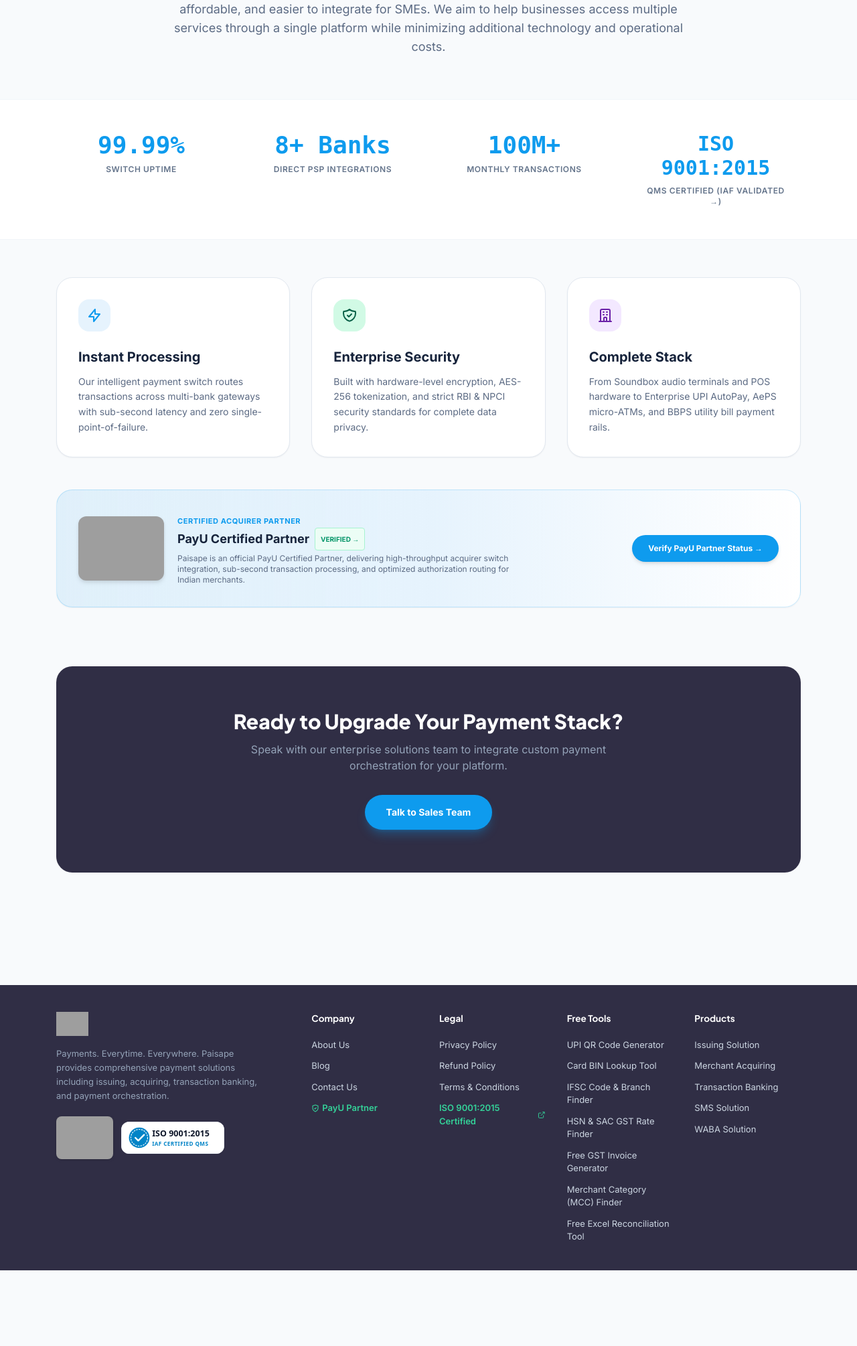
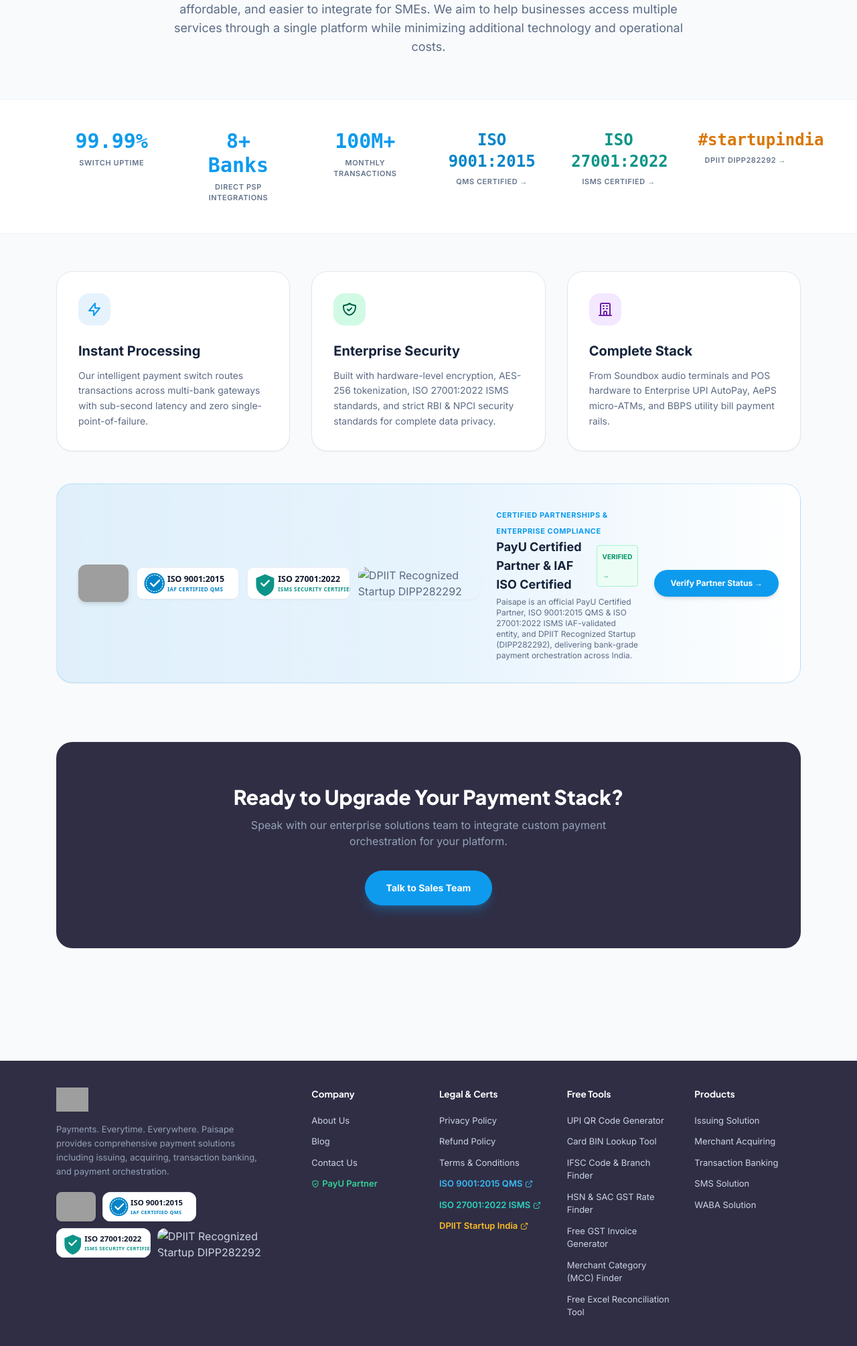
Before and after one commit to Paisape/pweb, a PHP site: page /about-us/index.php in a window 1280 px wide. Shown: the part 495-2505 px from the top of the page at 67% size. Before the commit the page ends 2392 px from the top, so only its background shows below. Run offline with PHP 8.4, Linux system fonts and the light colour scheme; some libraries are stand-ins or nearby versions; grey boxes are pictures that could not be loaded.

Commit message:
feat: add ISO 27001:2022 ISMS & DPIIT Startup India (DIPP282292) certifications across website

```diff
--- a/about-us/index.php
+++ b/about-us/index.php
@@ -61,22 +61,30 @@
   <!-- Metrics Grid -->
   <section class="py-12 bg-white border-y border-slate-100">
     <div class="mx-auto max-w-site px-5">
-      <div class="grid grid-cols-2 md:grid-cols-4 gap-8 text-center">
-        <div class="p-4">
-          <p class="text-3xl sm:text-4xl font-extrabold text-brand font-mono">99.99%</p>
-          <p class="text-xs font-semibold text-slate-500 uppercase tracking-wider mt-2">Switch Uptime</p>
+      <div class="grid grid-cols-2 md:grid-cols-3 lg:grid-cols-6 gap-6 text-center">
+        <div class="p-3">
+          <p class="text-2xl sm:text-3xl font-extrabold text-brand font-mono">99.99%</p>
+          <p class="text-[11px] font-semibold text-slate-500 uppercase tracking-wider mt-1.5">Switch Uptime</p>
         </div>
-        <div class="p-4">
-          <p class="text-3xl sm:text-4xl font-extrabold text-brand font-mono">8+ Banks</p>
-          <p class="text-xs font-semibold text-slate-500 uppercase tracking-wider mt-2">Direct PSP Integrations</p>
+        <div class="p-3">
+          <p class="text-2xl sm:text-3xl font-extrabold text-brand font-mono">8+ Banks</p>
+          <p class="text-[11px] font-semibold text-slate-500 uppercase tracking-wider mt-1.5">Direct PSP Integrations</p>
         </div>
-        <div class="p-4">
-          <p class="text-3xl sm:text-4xl font-extrabold text-brand font-mono">100M+</p>
-          <p class="text-xs font-semibold text-slate-500 uppercase tracking-wider mt-2">Monthly Transactions</p>
+        <div class="p-3">
+          <p class="text-2xl sm:text-3xl font-extrabold text-brand font-mono">100M+</p>
+          <p class="text-[11px] font-semibold text-slate-500 uppercase tracking-wider mt-1.5">Monthly Transactions</p>
         </div>
-        <a href="https://www.iafcertsearch.org/certification/RC4pwKgEYuifFY9MQAMuaxjM" target="_blank" rel="noopener" class="p-4 group block hover:bg-slate-50 rounded-2xl transition">
-          <p class="text-2xl sm:text-3xl font-extrabold text-brand font-mono group-hover:underline">ISO 9001:2015</p>
-          <p class="text-xs font-semibold text-slate-500 uppercase tracking-wider mt-2 group-hover:text-brand transition">QMS Certified (IAF Validated &rarr;)</p>
+        <a href="https://www.iafcertsearch.org/certification/RC4pwKgEYuifFY9MQAMuaxjM" target="_blank" rel="noopener" class="p-3 group block hover:bg-slate-50 rounded-2xl transition">
+          <p class="text-xl sm:text-2xl font-extrabold text-sky-600 font-mono group-hover:underline">ISO 9001:2015</p>
+          <p class="text-[11px] font-semibold text-slate-500 uppercase tracking-wider mt-1.5 group-hover:text-brand transition">QMS Certified &rarr;</p>
+        </a>
+        <a href="https://www.iafcertsearch.org/certification/EMahmahDvCLJcoeJoGLB1BaY" target="_blank" rel="noopener" class="p-3 group block hover:bg-slate-50 rounded-2xl transition">
+          <p class="text-xl sm:text-2xl font-extrabold text-teal-600 font-mono group-hover:underline">ISO 27001:2022</p>
+          <p class="text-[11px] font-semibold text-slate-500 uppercase tracking-wider mt-1.5 group-hover:text-brand transition">ISMS Certified &rarr;</p>
+        </a>
+        <a href="/assets/startup-india-certificate.pdf" target="_blank" rel="noopener" class="p-3 group block hover:bg-slate-50 rounded-2xl transition">
+          <p class="text-xl sm:text-2xl font-extrabold text-amber-600 font-mono group-hover:underline">#startupindia</p>
+          <p class="text-[11px] font-semibold text-slate-500 uppercase tracking-wider mt-1.5 group-hover:text-brand transition">DPIIT DIPP282292 &rarr;</p>
         </a>
       </div>
     </div>
@@ -103,13 +111,13 @@
           </div>
           <h3 class="text-xl font-extrabold text-ink mb-3">Enterprise Security</h3>
           <p class="text-sm text-body leading-relaxed">
-            Built with hardware-level encryption, AES-256 tokenization, and strict RBI &amp; NPCI security standards for complete data privacy.
+            Built with hardware-level encryption, AES-256 tokenization, ISO 27001:2022 ISMS standards, and strict RBI &amp; NPCI security standards for complete data privacy.
           </p>
         </div>
 
         <div class="bg-white rounded-3xl p-8 border border-slate-200 shadow-sm">
           <div class="w-12 h-12 rounded-2xl bg-purple-100 text-purple-800 flex items-center justify-center font-bold mb-6">
-            <svg class="w-6 h-6" fill="none" stroke="currentColor" viewBox="0 0 24 24"><path stroke-linecap="round" stroke-linejoin="round" stroke-width="2" d="M19 21V5a2 2 0 00-2-2H7a2 2 0 00-2 2v16m14 0h2m-2 0h-5m-9 0H3m2 0h5m3 0h1M9 7h1m-1 4h1m4-4h1m-1 4h1m-5 10v-5a1 1 0 011-1h2a1 1 0 011 1v5m-4 0h4"></path></svg>
+            <svg class="w-6 h-6" fill="none" stroke="currentColor" viewBox="0 0 24 24"><path stroke-linecap="round" stroke-linejoin="round" stroke-width="2" d="M19 21V5a2 2 0 0 0-2-2H7a2 2 0 0 0-2 2v16m14 0h2m-2 0h-5m-9 0H3m2 0h5m3 0h1M9 7h1m-1 4h1m4-4h1m-1 4h1m-5 10v-5a1 1 0 011-1h2a1 1 0 011 1v5m-4 0h4"></path></svg>
           </div>
           <h3 class="text-xl font-extrabold text-ink mb-3">Complete Stack</h3>
           <p class="text-sm text-body leading-relaxed">
@@ -119,20 +127,31 @@
 
       </div>
 
-      <!-- Certified Partnerships Bar -->
-      <div class="mt-12 rounded-3xl bg-gradient-to-r from-brand/10 via-brandLt to-white p-8 border border-brand/20 shadow-sm flex flex-col sm:flex-row items-center justify-between gap-6">
-        <div class="flex items-center gap-5">
-          <a href="https://pmny.in/er1smJcqj6z5" target="_blank" rel="noopener" class="shrink-0 transition hover:scale-105" aria-label="PayU Certified Partner Verification">
-            <img width="100" height="100" src="https://partner.payu.in/packs/media/icons/certified-partner-9aa55562.png" alt="PayU Certified Partner" class="h-24 w-auto drop-shadow-md rounded-xl" />
-          </a>
+      <!-- Certified Partnerships & Compliance Bar -->
+      <div class="mt-12 rounded-3xl bg-gradient-to-r from-brand/10 via-brandLt to-white p-8 border border-brand/20 shadow-sm flex flex-col lg:flex-row items-center justify-between gap-6">
+        <div class="flex flex-col sm:flex-row items-center gap-6">
+          <div class="flex flex-wrap items-center gap-3 shrink-0 justify-center">
+            <a href="https://pmny.in/er1smJcqj6z5" target="_blank" rel="noopener" class="transition hover:scale-105 shrink-0" aria-label="PayU Certified Partner Verification">
+              <img width="80" height="80" src="https://partner.payu.in/packs/media/icons/certified-partner-9aa55562.png" alt="PayU Certified Partner" class="h-14 w-auto drop-shadow-md rounded-xl" />
+            </a>
+            <a href="https://www.iafcertsearch.org/certification/RC4pwKgEYuifFY9MQAMuaxjM" target="_blank" rel="noopener" class="transition hover:scale-105 shrink-0" aria-label="ISO 9001:2015 IAF Verification">
+              <img width="160" height="50" src="/assets/iso-9001-logo.svg" alt="ISO 9001:2015 Certified" class="h-12 w-auto rounded-xl shadow-sm" />
+            </a>
+            <a href="https://www.iafcertsearch.org/certification/EMahmahDvCLJcoeJoGLB1BaY" target="_blank" rel="noopener" class="transition hover:scale-105 shrink-0" aria-label="ISO 27001:2022 IAF Verification">
+              <img width="160" height="50" src="/assets/iso-27001-logo.svg" alt="ISO 27001:2022 ISMS Certified" class="h-12 w-auto rounded-xl shadow-sm" />
+            </a>
+            <a href="/assets/startup-india-certificate.pdf" target="_blank" rel="noopener" class="transition hover:scale-105 shrink-0" aria-label="DPIIT Startup India Recognition Certificate DIPP282292">
+              <img width="190" height="50" src="/assets/startup-india-logo.svg" alt="DPIIT Recognized Startup DIPP282292" class="h-12 w-auto rounded-xl shadow-sm" />
+            </a>
+          </div>
           <div>
-            <span class="text-[11px] font-extrabold uppercase tracking-wider text-brand">Certified Acquirer Partner</span>
-            <h4 class="text-lg font-extrabold text-ink flex items-center gap-2">PayU Certified Partner <span class="text-[10px] font-extrabold uppercase text-emerald-600 bg-emerald-50 px-2 py-0.5 rounded border border-emerald-200">Verified &rarr;</span></h4>
-            <p class="text-xs text-body mt-1 max-w-lg">Paisape is an official PayU Certified Partner, delivering high-throughput acquirer switch integration, sub-second transaction processing, and optimized authorization routing for Indian merchants.</p>
+            <span class="text-[11px] font-extrabold uppercase tracking-wider text-brand">Certified Partnerships &amp; Enterprise Compliance</span>
+            <h4 class="text-lg font-extrabold text-ink flex items-center gap-2">PayU Certified Partner &amp; IAF ISO Certified <span class="text-[10px] font-extrabold uppercase text-emerald-600 bg-emerald-50 px-2 py-0.5 rounded border border-emerald-200">Verified &rarr;</span></h4>
+            <p class="text-xs text-body mt-1 max-w-lg">Paisape is an official PayU Certified Partner, ISO 9001:2015 QMS &amp; ISO 27001:2022 ISMS IAF-validated entity, and DPIIT Recognized Startup (DIPP282292), delivering bank-grade payment orchestration across India.</p>
           </div>
         </div>
-        <a href="https://pmny.in/er1smJcqj6z5" target="_blank" rel="noopener" class="shrink-0 rounded-full bg-brand px-6 py-3 text-xs font-bold text-white hover:bg-brandDk transition shadow-md flex items-center gap-1.5">Verify PayU Partner Status &rarr;</a>
-      </div>
+        <a href="https://pmny.in/er1smJcqj6z5" target="_blank" rel="noopener" class="shrink-0 rounded-full bg-brand px-6 py-3 text-xs font-bold text-white hover:bg-brandDk transition shadow-md flex items-center gap-1.5">Verify Partner Status &rarr;</a>
+      </div>  </div>
     </div>
   </section>
 
--- a/contact/index.php
+++ b/contact/index.php
@@ -422,7 +422,7 @@ $msgID = isset($_GET['msg']) ? $_GET['msg'] : '';
           <span class="font-display text-[14.5px] font-bold text-ink">What compliance standards do you hold?</span>
           <svg class="faq-icon h-4 w-4 shrink-0 text-brand" viewBox="0 0 24 24" fill="none" stroke="currentColor" stroke-width="2.6"><path d="M12 5v14M5 12h14"/></svg>
         </button>
-        <div class="faq-body"><p class="px-6 pb-5 text-[13.5px] leading-relaxed text-body">Bank-Grade Security 256-bit, full audit trails on every transaction, and KYC workflows built to RBI expectations. Documentation goes out with the first solutions call.</p></div>
+        <div class="faq-body"><p class="px-6 pb-5 text-[13.5px] leading-relaxed text-body">Paisape is ISO 9001:2015 QMS &amp; ISO 27001:2022 ISMS certified (IAF validated), a DPIIT Recognized Startup (DIPP282292), and PayU Certified Partner with AES-256 encryption and complete audit trails compliant with RBI &amp; NPCI guidelines.</p></div>
       </div>
     </div>
   </div>
--- a/includes/footer.php
+++ b/includes/footer.php
@@ -8,13 +8,19 @@
         <p class="mt-4 max-w-xs text-[13px] leading-relaxed text-slate-400">
           Payments. Everytime. Everywhere. Paisape provides comprehensive payment solutions including issuing, acquiring, transaction banking, and payment orchestration.
         </p>
-        <!-- Verified Trust & Compliance Badges (Directly Side-by-Side on Single Line) -->
-        <div class="mt-5 flex items-center gap-3">
+        <!-- Verified Trust & Compliance Badges Grid -->
+        <div class="mt-5 flex flex-wrap items-center gap-2.5">
           <a href="https://pmny.in/er1smJcqj6z5" target="_blank" rel="noopener" class="transition hover:scale-105 shrink-0" aria-label="PayU Certified Partner Verification">
-            <img width="80" height="80" src="https://partner.payu.in/packs/media/icons/certified-partner-9aa55562.png" alt="PayU Certified Partner" class="h-16 w-auto rounded-lg drop-shadow" />
+            <img width="80" height="80" src="https://partner.payu.in/packs/media/icons/certified-partner-9aa55562.png" alt="PayU Certified Partner" class="h-11 w-auto rounded-lg drop-shadow" />
           </a>
           <a href="https://www.iafcertsearch.org/certification/RC4pwKgEYuifFY9MQAMuaxjM" target="_blank" rel="noopener" class="transition hover:scale-105 shrink-0" aria-label="ISO 9001:2015 IAF Verification">
-            <img width="160" height="50" src="/assets/iso-9001-logo.svg" alt="ISO 9001:2015 Certified" class="h-12 w-auto rounded-xl shadow-sm" />
+            <img width="160" height="50" src="/assets/iso-9001-logo.svg" alt="ISO 9001:2015 Certified" class="h-11 w-auto rounded-xl shadow-sm" />
+          </a>
+          <a href="https://www.iafcertsearch.org/certification/EMahmahDvCLJcoeJoGLB1BaY" target="_blank" rel="noopener" class="transition hover:scale-105 shrink-0" aria-label="ISO 27001:2022 IAF Verification">
+            <img width="160" height="50" src="/assets/iso-27001-logo.svg" alt="ISO 27001:2022 ISMS Certified" class="h-11 w-auto rounded-xl shadow-sm" />
+          </a>
+          <a href="/assets/startup-india-certificate.pdf" target="_blank" rel="noopener" class="transition hover:scale-105 shrink-0" aria-label="DPIIT Startup India Recognition Certificate DIPP282292">
+            <img width="190" height="50" src="/assets/startup-india-logo.svg" alt="DPIIT Recognized Startup DIPP282292" class="h-11 w-auto rounded-xl shadow-sm" />
           </a>
         </div>
       </div>
@@ -32,12 +38,14 @@
 
       <!-- Column 3: Legal -->
       <div>
-        <h2 class="font-display text-[13.5px] font-bold text-white">Legal</h2>
+        <h2 class="font-display text-[13.5px] font-bold text-white">Legal &amp; Certs</h2>
         <ul class="mt-5 space-y-3 text-[13px]">
           <li><a href="/privacy" class="transition hover:text-brand">Privacy Policy</a></li>
           <li><a href="/refund-policy" class="transition hover:text-brand">Refund Policy</a></li>
           <li><a href="/terms-and-conditions" class="transition hover:text-brand">Terms &amp; Conditions</a></li>
-          <li><a href="https://www.iafcertsearch.org/certification/RC4pwKgEYuifFY9MQAMuaxjM" target="_blank" rel="noopener" class="inline-flex items-center gap-1 text-emerald-400 font-semibold hover:text-white transition">ISO 9001:2015 Certified <svg class="h-3 w-3" viewBox="0 0 24 24" fill="none" stroke="currentColor" stroke-width="2"><path d="M18 13v6a2 2 0 0 1-2 2H5a2 2 0 0 1-2-2V8a2 2 0 0 1 2-2h6"/><polyline points="15 3 21 3 21 9"/><line x1="10" y1="14" x2="21" y2="3"/></svg></a></li>
+          <li><a href="https://www.iafcertsearch.org/certification/RC4pwKgEYuifFY9MQAMuaxjM" target="_blank" rel="noopener" class="inline-flex items-center gap-1 text-sky-400 font-semibold hover:text-white transition">ISO 9001:2015 QMS <svg class="h-3 w-3" viewBox="0 0 24 24" fill="none" stroke="currentColor" stroke-width="2"><path d="M18 13v6a2 2 0 0 1-2 2H5a2 2 0 0 1-2-2V8a2 2 0 0 1 2-2h6"/><polyline points="15 3 21 3 21 9"/><line x1="10" y1="14" x2="21" y2="3"/></svg></a></li>
+          <li><a href="https://www.iafcertsearch.org/certification/EMahmahDvCLJcoeJoGLB1BaY" target="_blank" rel="noopener" class="inline-flex items-center gap-1 text-teal-400 font-semibold hover:text-white transition">ISO 27001:2022 ISMS <svg class="h-3 w-3" viewBox="0 0 24 24" fill="none" stroke="currentColor" stroke-width="2"><path d="M18 13v6a2 2 0 0 1-2 2H5a2 2 0 0 1-2-2V8a2 2 0 0 1 2-2h6"/><polyline points="15 3 21 3 21 9"/><line x1="10" y1="14" x2="21" y2="3"/></svg></a></li>
+          <li><a href="/assets/startup-india-certificate.pdf" target="_blank" rel="noopener" class="inline-flex items-center gap-1 text-amber-400 font-semibold hover:text-white transition">DPIIT Startup India <svg class="h-3 w-3" viewBox="0 0 24 24" fill="none" stroke="currentColor" stroke-width="2"><path d="M18 13v6a2 2 0 0 1-2 2H5a2 2 0 0 1-2-2V8a2 2 0 0 1 2-2h6"/><polyline points="15 3 21 3 21 9"/><line x1="10" y1="14" x2="21" y2="3"/></svg></a></li>
         </ul>
       </div>
 
```
Also changed, not shown: index.php (+14 -11 lines), assets/iso-27001-logo.svg (added), assets/startup-india-logo.svg (added), 1 other file.
